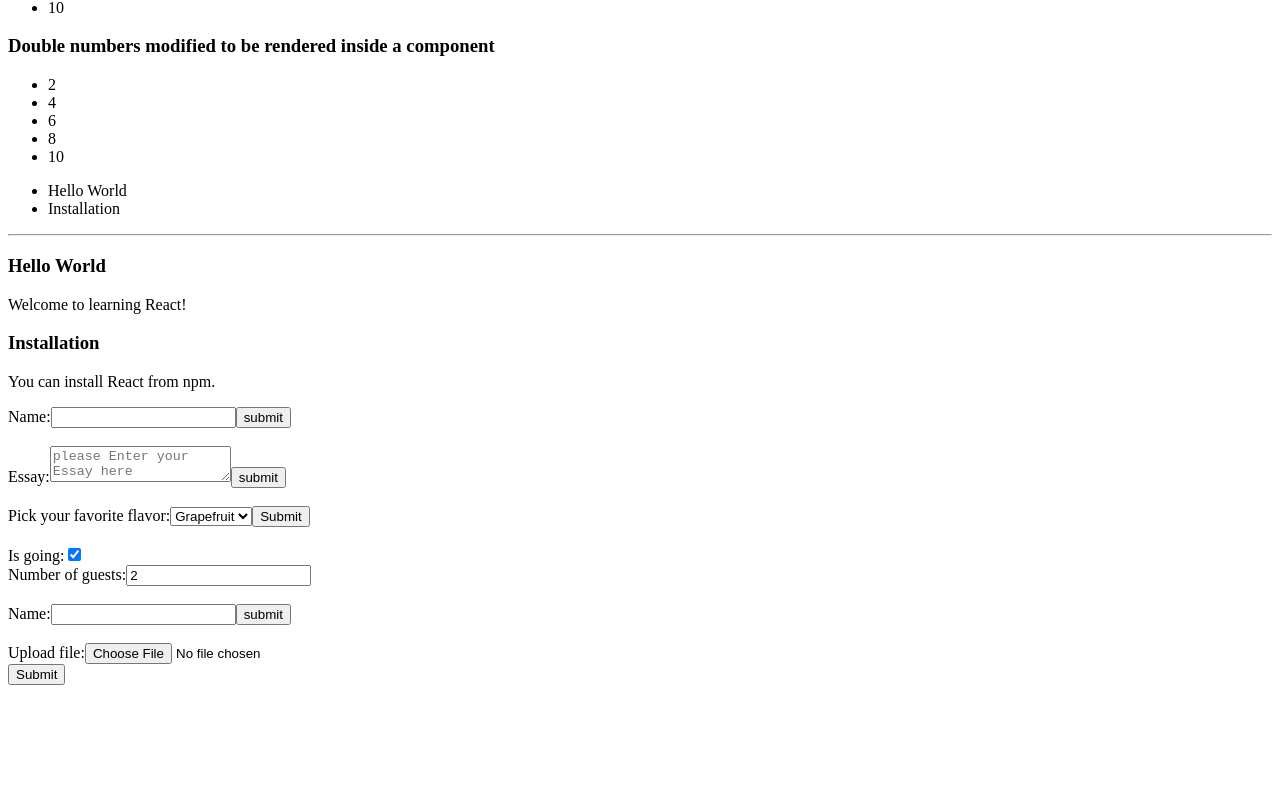
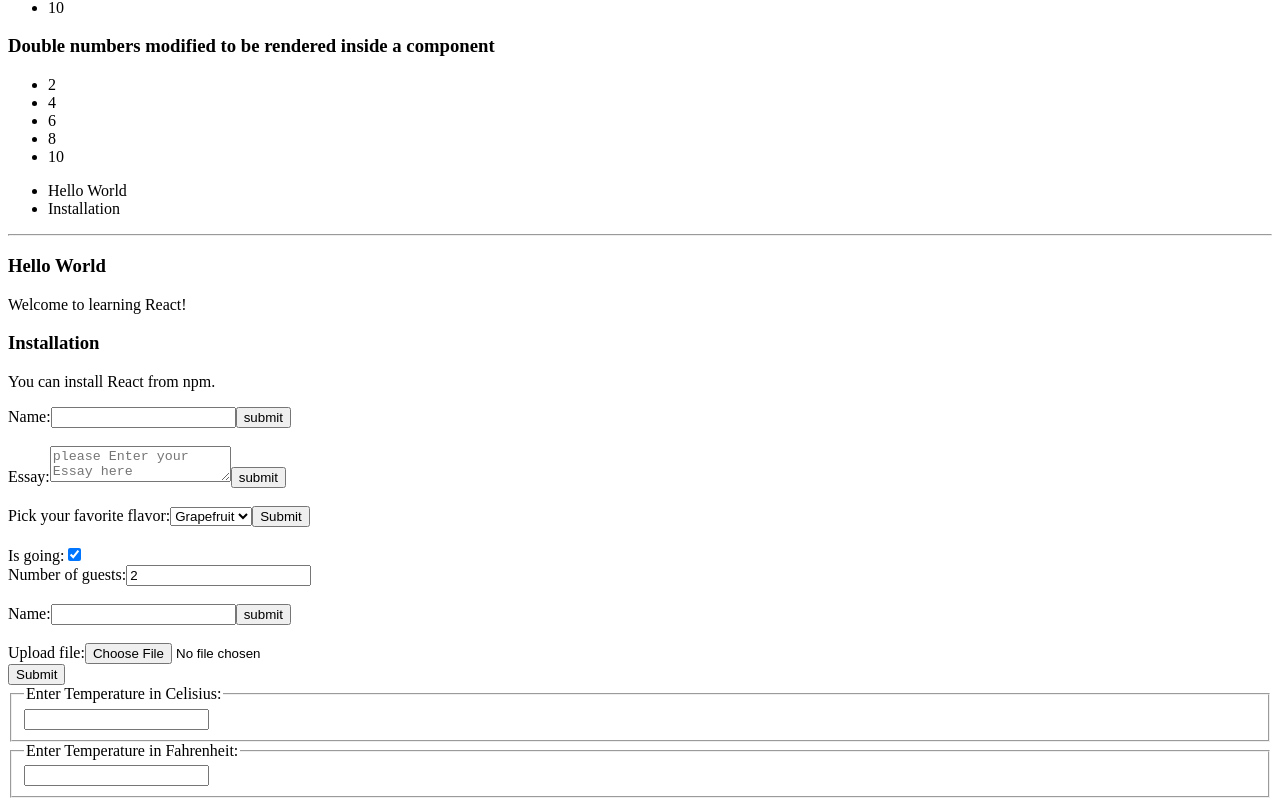
Before and after one commit to Famba-Abdulnassiir/learnreact, a React (Create React App) app in the folder react-practice/: page / in a window 1280 px wide. Shown: the part 1244-2050 px from the top of the page. Before the commit the page ends 1937 px from the top, so only its background shows below. Built offline with nearby package versions, Linux system fonts and the light colour scheme.

Commit message:
This was a simple introduction to lifting up state in React

```diff
--- /dev/null
+++ b/react-practice/src/boilingPoint.js
@@ -0,0 +1,6 @@
+export default function BoilingVerdict(props){
+    if(props.celsius >= 100){
+        return <p> The water would boil</p>;
+    }
+    return <p>The water would not boil.</p>
+}
--- /dev/null
+++ b/react-practice/src/calculator.js
@@ -0,0 +1,18 @@
+import React from "react"
+import TempratureInput from "./tempratureInput";
+
+class Calculator extends React.Component{
+    constructor(props){
+        super(props)
+    }
+    render(){
+        return(
+            <div>
+                <TempratureInput scale="c"/>
+                <TempratureInput scale="f"/>
+            </div>
+        );
+    }
+}
+
+export default Calculator;
--- a/react-practice/src/index.js
+++ b/react-practice/src/index.js
@@ -23,6 +23,7 @@
 import Reservation from "./multipleInputs";
 import NameForm2 from "./uncontrolledComponent1";
 import Fileinput from "./uncontroledInputFile";
+import Calculator from "./calculator";
 
 const rootElement = document.getElementById("root");
 ReactDOM.render(
@@ -49,6 +50,7 @@
     <Reservation/>
     <NameForm2/>
     <Fileinput/>
+    <Calculator/>
   </StrictMode>,
   rootElement
 );
--- /dev/null
+++ b/react-practice/src/tempratureInput.js
@@ -0,0 +1,37 @@
+import React from "react"
+import BoilingVerdict from "./boilingPoint";
+
+const scaleNames = {
+    c:'Celisius',
+    f: 'Fahrenheit'
+}
+
+class TempratureInput extends React.Component{
+    constructor(props){
+        super(props);
+        this.handleChange = this.handleChange.bind(this);
+        this.state ={temperature: ''};
+    }
+
+    handleChange(event){
+        this.setState({temperature: event.target.value});
+        event.preventDefault();
+    }
+
+    render(){
+        const temparature = this.state.temperature;
+        const scale = this.props.scale;
+        return(
+            <fieldset>
+                <legend>
+                    Enter Temperature in {scaleNames[scale]}:
+                </legend>
+                <input
+                value ={temparature}
+                onChange={this.handleChange}/>
+            </fieldset>
+        );
+    }
+}
+
+export default TempratureInput;
```
Also changed, not shown: react-practice/src/calculator1.js (added, +34 -0 lines).
